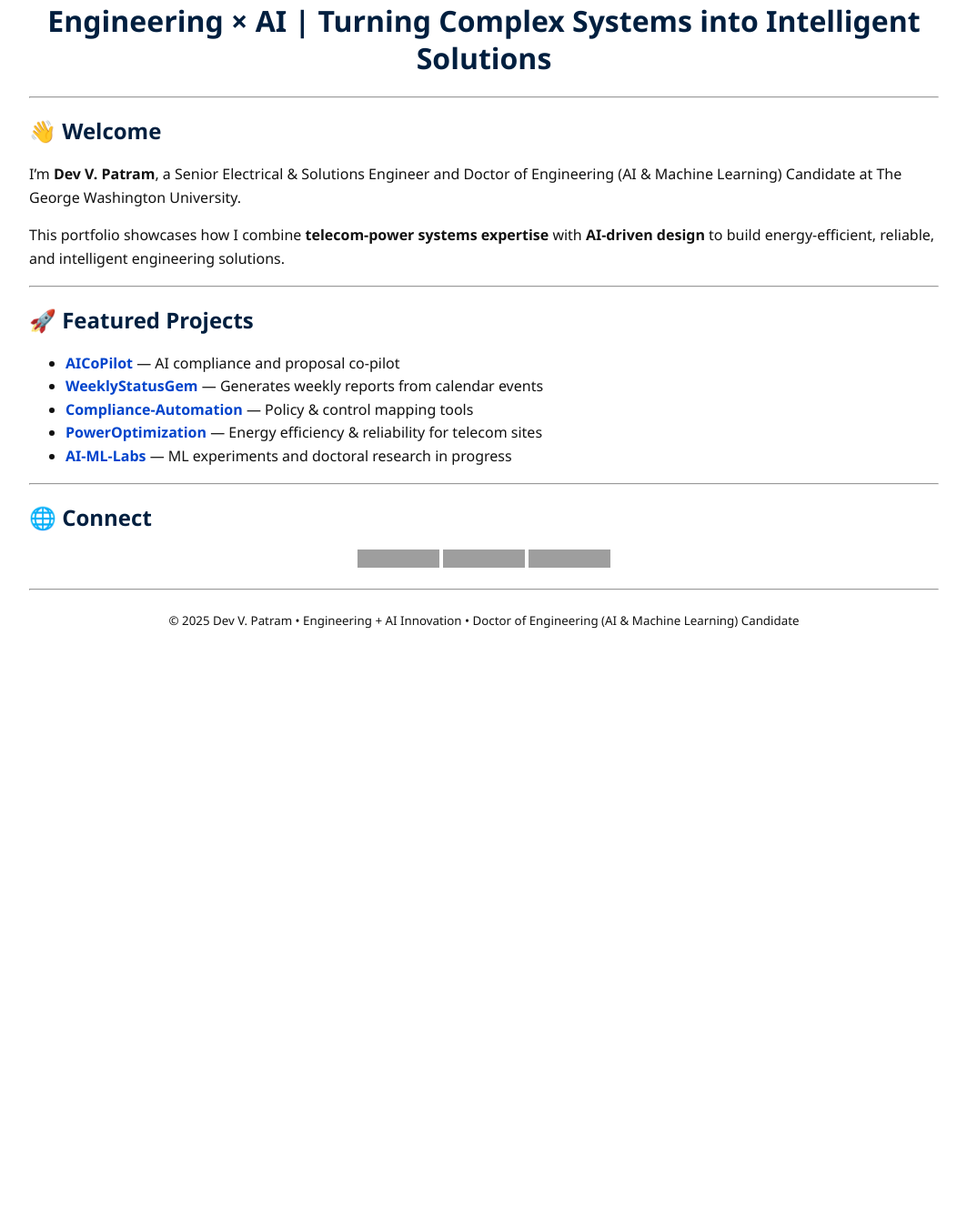
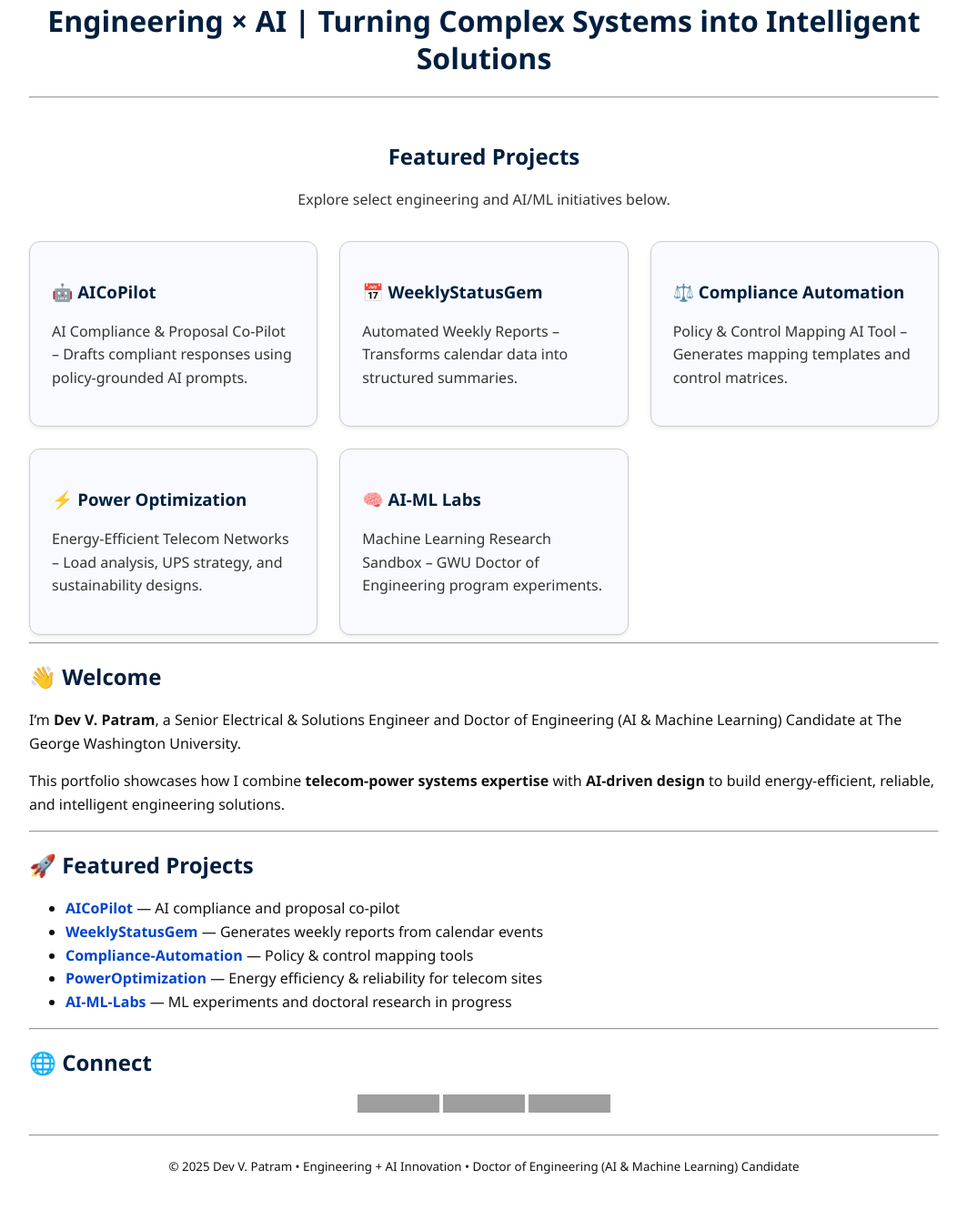
Before and after one commit to devpatram/engineering-ai-portfolio, a Jekyll site: the page built from docs/index.md, in a window 1280 px wide. Shown: the part 913-2254 px from the top of the page at 91% size, without its empty margins (108-1171 px from the left). Built offline with Jekyll 4.4.1, drawn with Linux system fonts in a browser that asks for light colours; our own code applies the rules of GitHub Pages for plain Markdown files; before the commit the page ends 1655 px from its top, so only the background shows below that; grey boxes are pictures that could not be loaded.

Commit message:
Add featured projects section to index.md
Added a section for featured projects with descriptions and links.

```diff
--- a/docs/index.md
+++ b/docs/index.md
@@ -4,6 +4,104 @@
 </p>
 
 <h1 align="center">Engineering × AI | Turning Complex Systems into Intelligent Solutions</h1>
+
+---
+
+<section id="projects" style="margin-top: 3rem;">
+  <h2 style="text-align:center; color:#001f3f;">Featured Projects</h2>
+  <p style="text-align:center; color:#333; margin-bottom:2rem;">
+    Explore select engineering and AI/ML initiatives below.
+  </p>
+
+  <div style="
+    display: grid;
+    grid-template-columns: repeat(auto-fit, minmax(260px, 1fr));
+    gap: 1.5rem;
+  ">
+    <!-- Project 1 -->
+    <a href="AICoPilot/" style="
+      display: block;
+      text-decoration: none;
+      border: 1px solid #ccc;
+      border-radius: 12px;
+      padding: 1.5rem;
+      background-color: #f8faff;
+      box-shadow: 0 2px 5px rgba(0,0,0,0.08);
+      transition: all 0.25s ease-in-out;
+    ">
+      <h3 style="color:#001f3f;">🤖 AICoPilot</h3>
+      <p style="color:#333;">AI Compliance & Proposal Co-Pilot – Drafts compliant responses using policy-grounded AI prompts.</p>
+    </a>
+
+    <!-- Project 2 -->
+    <a href="WeeklyStatusGem/" style="
+      display: block;
+      text-decoration: none;
+      border: 1px solid #ccc;
+      border-radius: 12px;
+      padding: 1.5rem;
+      background-color: #f8faff;
+      box-shadow: 0 2px 5px rgba(0,0,0,0.08);
+      transition: all 0.25s ease-in-out;
+    ">
+      <h3 style="color:#001f3f;">📅 WeeklyStatusGem</h3>
+      <p style="color:#333;">Automated Weekly Reports – Transforms calendar data into structured summaries.</p>
+    </a>
+
+    <!-- Project 3 -->
+    <a href="Compliance-Automation/" style="
+      display: block;
+      text-decoration: none;
+      border: 1px solid #ccc;
+      border-radius: 12px;
+      padding: 1.5rem;
+      background-color: #f8faff;
+      box-shadow: 0 2px 5px rgba(0,0,0,0.08);
+      transition: all 0.25s ease-in-out;
+    ">
+      <h3 style="color:#001f3f;">⚖️ Compliance Automation</h3>
+      <p style="color:#333;">Policy & Control Mapping AI Tool – Generates mapping templates and control matrices.</p>
+    </a>
+
+    <!-- Project 4 -->
+    <a href="PowerOptimization/" style="
+      display: block;
+      text-decoration: none;
+      border: 1px solid #ccc;
+      border-radius: 12px;
+      padding: 1.5rem;
+      background-color: #f8faff;
+      box-shadow: 0 2px 5px rgba(0,0,0,0.08);
+      transition: all 0.25s ease-in-out;
+    ">
+      <h3 style="color:#001f3f;">⚡ Power Optimization</h3>
+      <p style="color:#333;">Energy-Efficient Telecom Networks – Load analysis, UPS strategy, and sustainability designs.</p>
+    </a>
+
+    <!-- Project 5 -->
+    <a href="AI-ML-Labs/" style="
+      display: block;
+      text-decoration: none;
+      border: 1px solid #ccc;
+      border-radius: 12px;
+      padding: 1.5rem;
+      background-color: #f8faff;
+      box-shadow: 0 2px 5px rgba(0,0,0,0.08);
+      transition: all 0.25s ease-in-out;
+    ">
+      <h3 style="color:#001f3f;">🧠 AI-ML Labs</h3>
+      <p style="color:#333;">Machine Learning Research Sandbox – GWU Doctor of Engineering program experiments.</p>
+    </a>
+  </div>
+</section>
+
+<style>
+  #projects a:hover {
+    transform: translateY(-5px);
+    box-shadow: 0 4px 10px rgba(0,0,0,0.12);
+    border-color: #0044cc;
+  }
+</style>
 
 ---
 
```
